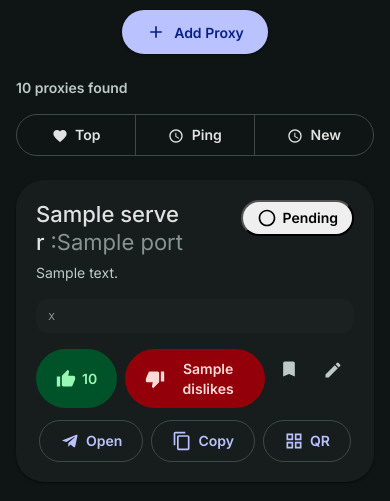
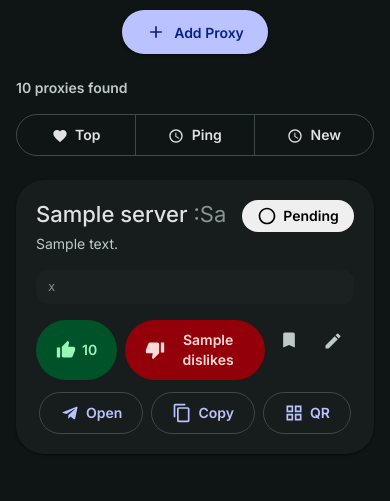
Before and after one commit to trassert/ProxySite, a FastAPI app: template templates/index.html in a window 390 px wide. Shown: the part 280-781 px from the top of the page. Run offline with FastAPI, Linux system fonts and the light colour scheme; the template is opened without the code that fills it: most values are stand-ins (such as "Sample title", 1, 10 or a date in 2020); data that the repository does not hold is empty; parts of the project's set-up code (start-up, migrations or seed data) failed here and were passed over.

Commit message:
EN: fix native button on mobile Firefox, added appearance: none, md3 and correctly focus-visible. Address now scrollable, ping has fixed length and removed native ping-badge outline

```diff
--- a/static/styles.css
+++ b/static/styles.css
@@ -410,9 +410,9 @@ html.dark .theme-toggle .icon-moon {
 .proxy-server {
   font: var(--md-sys-typescale-title-large);
   color: var(--md-sys-color-on-surface);
-  word-break: break-all;
   display: flex;
   align-items: center;
+  min-width: 0;
   gap: 8px;
 }
 
@@ -425,8 +425,17 @@ html.dark .theme-toggle .icon-moon {
 }
 
 .proxy-address {
+  display: block;
+  flex: 1 1 auto;
   min-width: 0;
-  overflow-wrap: anywhere;
+  overflow-x: auto;
+  overflow-y: hidden;
+  scrollbar-width: none;
+  white-space: nowrap;
+}
+
+.proxy-address::-webkit-scrollbar {
+  display: none;
 }
 
 .web-proxy-icon {
@@ -449,6 +458,8 @@ html.dark .theme-toggle .icon-moon {
 }
 
 .note-edit-button {
+  appearance: none;
+  -webkit-appearance: none;
   display: inline-flex;
   align-items: center;
   justify-content: center;
@@ -460,6 +471,10 @@ html.dark .theme-toggle .icon-moon {
   background: transparent;
   color: var(--md-sys-color-on-surface-variant);
   cursor: pointer;
+  font: inherit;
+  line-height: 1;
+  outline: none;
+  padding: 0;
   transition:
     background var(--md-sys-motion-duration-short)
       var(--md-sys-motion-easing-standard),
@@ -470,6 +485,15 @@ html.dark .theme-toggle .icon-moon {
 .note-edit-button:hover {
   background: var(--md-sys-color-surface-container);
   color: var(--md-sys-color-primary);
+}
+
+.note-edit-button:focus {
+  outline: none;
+}
+
+.note-edit-button:focus-visible {
+  outline: 2px solid var(--md-sys-color-primary);
+  outline-offset: 2px;
 }
 
 .proxy-port {
@@ -514,12 +538,19 @@ html.dark .theme-toggle .icon-moon {
 }
 
 .ping-badge {
+  appearance: none;
+  -webkit-appearance: none;
   display: inline-flex;
   align-items: center;
+  justify-content: center;
   gap: 6px;
+  width: 112px;
+  min-width: 112px;
   padding: 6px 14px;
+  border: 0;
   border-radius: var(--md-sys-shape-corner-full);
   font: var(--md-sys-typescale-label-large);
+  outline: none;
   white-space: nowrap;
 }
 
```
